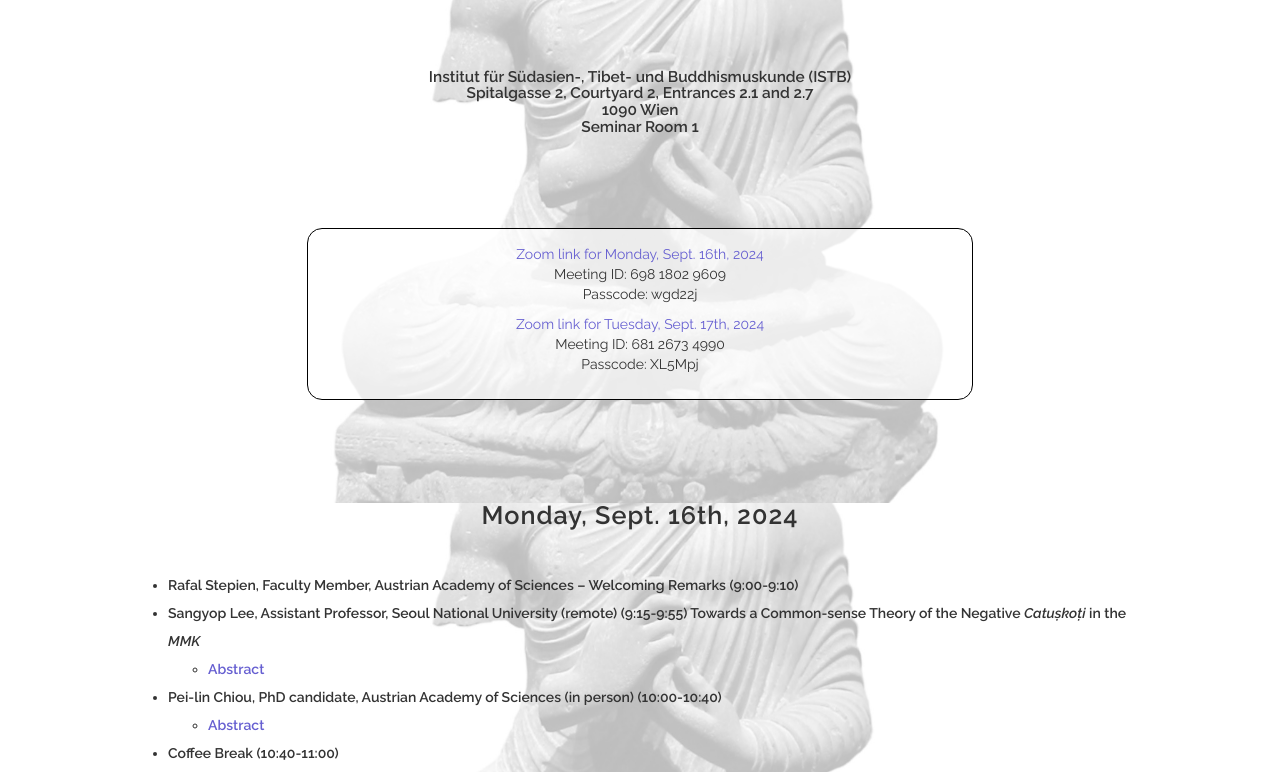
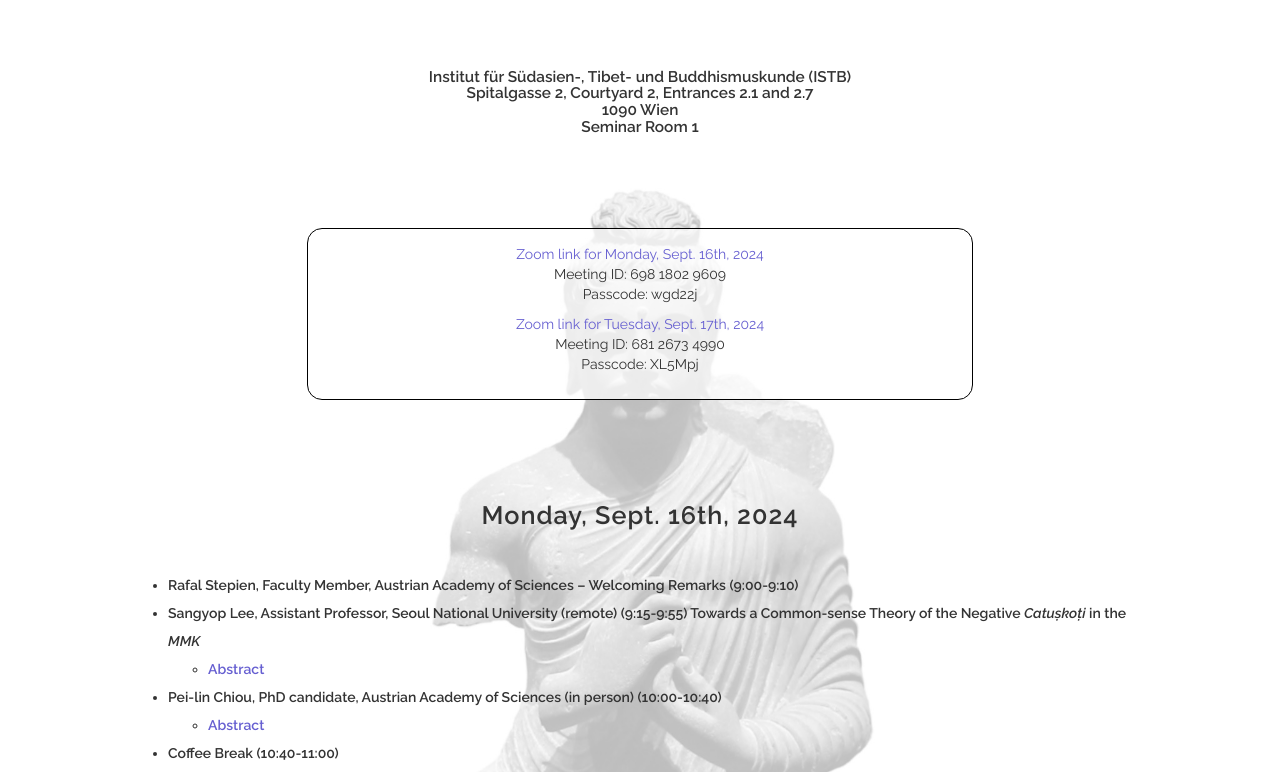
Before and after one commit to maya-kc/billy-conference-sept, a website: page index.html in a window 1280 px wide. Shown: the part 297-1069 px from the top of the page. Drawn offline with nearby package versions, Linux system fonts and the light colour scheme.

Commit message:
trying to fix desktop background image cutoff

```diff
--- a/style.css
+++ b/style.css
@@ -12,9 +12,6 @@ body:before {
   content: "";
   display: block;
   position: fixed;
-  left: 0;
-  top: 0;
-  width: 100%;
   height: 100%;
   z-index: -10;
   background: url("buddha-background.JPG") no-repeat center center;
```
